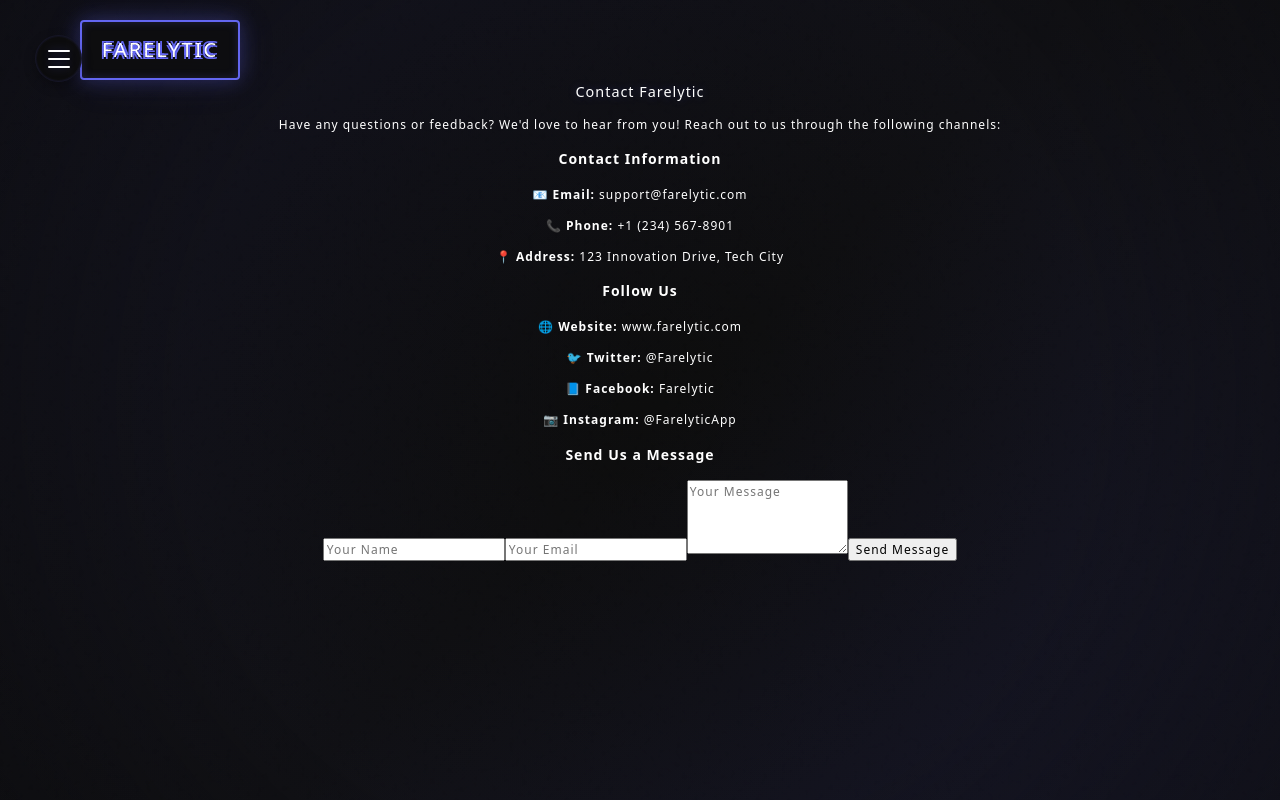
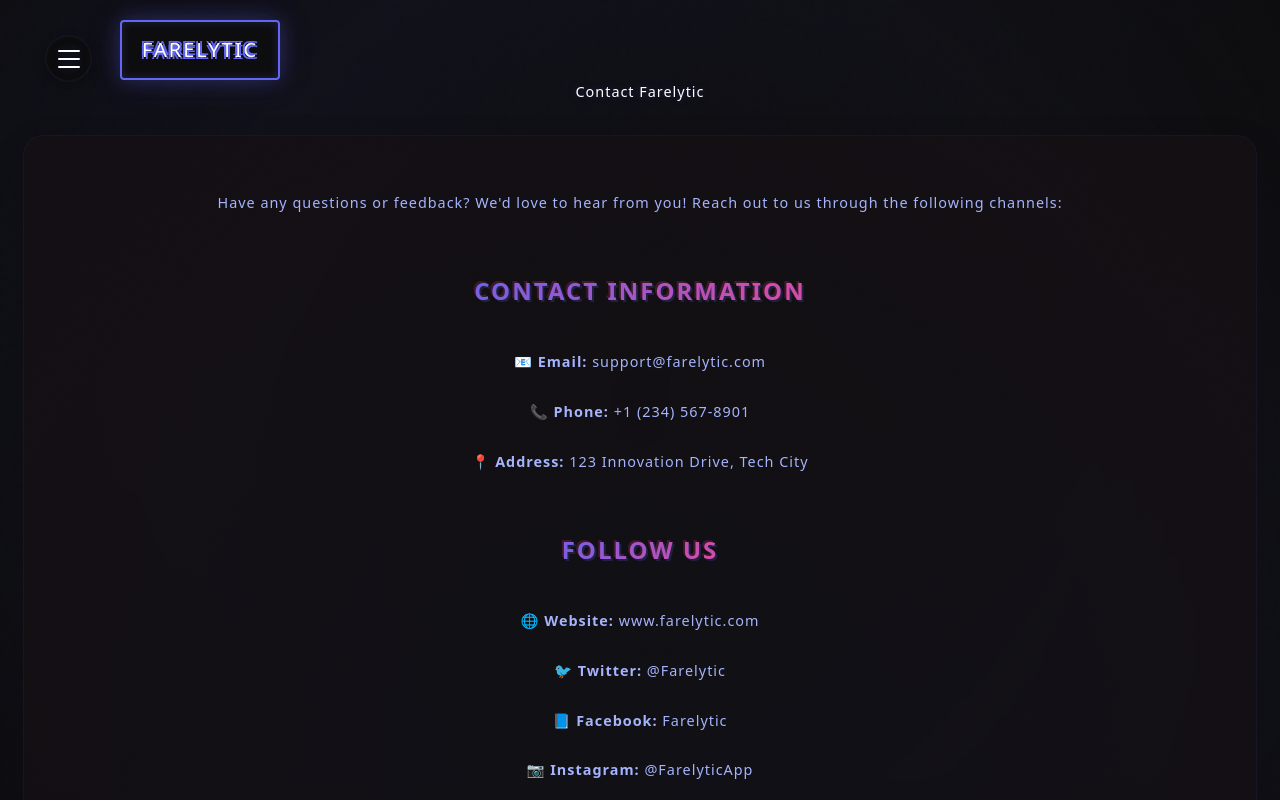
Before and after one commit to ohmschrodinger/Farelytic, a React (Create React App) app: page /contact in a window 1280 px wide. Built offline with nearby package versions, Linux system fonts and the light colour scheme; no server answers; sample sign-in values are in the browser's storage.

Commit message:
UI Improvements

```diff
--- a/src/components/HamburgerMenu.jsx
+++ b/src/components/HamburgerMenu.jsx
@@ -1,4 +1,4 @@
-import React, { useState } from "react";
+import React, { useState, useEffect } from "react";
 import { useNavigate } from "react-router-dom";
 import "../index.css";
 
@@ -6,9 +6,23 @@ const HamburgerMenu = ({ onLogout }) => {
   const [isOpen, setIsOpen] = useState(false);
   const navigate = useNavigate();
 
+  useEffect(() => {
+    // Toggle body class when menu opens/closes
+    if (isOpen) {
+      document.body.classList.add('menu-open');
+    } else {
+      document.body.classList.remove('menu-open');
+    }
+
+    // Cleanup on unmount
+    return () => {
+      document.body.classList.remove('menu-open');
+    };
+  }, [isOpen]);
+
   const handleNavigation = (path) => {
+    setIsOpen(false); // Close the menu after navigating
     navigate(path);
-    setIsOpen(false); // Close the menu after navigating
   };
 
   const toggleMenu = () => {
@@ -42,7 +56,7 @@ const HamburgerMenu = ({ onLogout }) => {
       </nav>
 
       {/* Background Overlay */}
-      <div className={`dark-blue ${isOpen ? "slide" : ""}`} />
+      <div className={`dark-blue ${isOpen ? "slide" : ""}`} onClick={toggleMenu} />
     </>
   );
 };
--- a/src/index.css
+++ b/src/index.css
@@ -188,7 +188,7 @@ nav ul li {
   .farelytic-logo {
   position: fixed;
   top: 20px;
-  left: 80px;
+  left: 120px;
   z-index: 99;
   font-family: var(--minecraft-font);
   font-size: 20px;
@@ -233,7 +233,7 @@ nav ul li {
   .farelytic-logo {
     font-size: 16px;
     padding: 8px 16px;
-    left: 70px;
+    left: 100px;
   }
 }
 
@@ -459,7 +459,7 @@ nav ul li {
   left: -300px;
   width: 85%;
   max-width: 300px;
-  height: 100%;
+  height: 100vh;
   background: rgba(13, 13, 13, 0.95);
   backdrop-filter: blur(20px);
   -webkit-backdrop-filter: blur(20px);
@@ -471,10 +471,16 @@ nav ul li {
   padding: 30px 20px;
   z-index: 1000;
   overflow-y: auto;
+  -webkit-overflow-scrolling: touch;
 }
 
 .menu-overlay.open {
   left: 0;
+}
+
+/* Add styles to prevent body scrolling when menu is open */
+body.menu-open {
+  overflow: initial;
 }
 
 .menu-content p {
@@ -524,7 +530,7 @@ nav ul li {
   height: 45px;
   width: 45px;
   top: 15px;
-  left: 15px;
+  left: 25px;
   z-index: 1000;
   cursor: pointer;
   border-radius: 50%;
@@ -570,35 +576,39 @@ nav ul li {
 /* Menu animation - modified to only show when clicked */
 nav {
   background: linear-gradient(135deg, var(--primary-color) 0%, var(--secondary-color) 100%);
-  position: absolute;
+  position: fixed;
   top: 0;
   left: 0;
-  height: 100%;
+  height: 100vh;
   width: 0%;
-  z-index: 10;
+  z-index: 1000;
   opacity: 0;
   transition: all 600ms cubic-bezier(.62,.04,.3,1.56);
   border-radius: 0 20px 20px 0;
-  visibility: hidden; /* Added to ensure menu is hidden by default */
+  visibility: hidden;
+  display: flex;
+  align-items: center;
+  justify-content: center;
 }
 
 nav.show {
-  width: 85%; /* Wider for mobile */
+  width: 85%;
   max-width: 300px;
   opacity: 1;
-  visibility: visible; /* Show menu when .show class is applied */
+  visibility: visible;
 }
 
 nav ul {
-  position: absolute;
-  top: 30%;
-  left: 20%;
+  position: relative;
   list-style: none;
   padding: 0;
+  margin: 0;
+  width: 100%;
+  text-align: center;
 }
 
 nav ul li {
-  font-size: 18px; /* Smaller for mobile */
+  font-size: 18px;
   color: white;
   line-height: 2.2;
   text-transform: uppercase;
@@ -607,6 +617,7 @@ nav ul li {
   padding: 8px 15px;
   border-radius: 10px;
   transition: var(--transition);
+  margin: 10px 0;
 }
 
 nav ul li:hover {
@@ -616,24 +627,24 @@ nav ul li:hover {
 
 /* Background overlay - modified to only show when menu is clicked */
 .dark-blue {
-  position: absolute;
+  position: fixed;
   top: 0;
   left: 0;
-  background: rgba(5, 143, 90, 0.7);
-  height: 100%;
+  height: 100vh;
   width: 0%;
   transition: all 500ms cubic-bezier(.62,.04,.3,1.8);
-  z-index: 5;
-  opacity: 0; /* Hidden by default */
+  z-index: 999;
+  opacity: 0;
   backdrop-filter: blur(5px);
-  visibility: hidden; /* Added to ensure overlay is hidden by default */
+  visibility: hidden;
+  background: rgba(5, 143, 90, 0.7);
 }
 
 .dark-blue.slide {
-  width: 85%; /* Match nav width */
+  width: 85%;
   max-width: 300px;
   opacity: 1;
-  visibility: visible; /* Show overlay when .slide class is applied */
+  visibility: visible;
 }
 
 /* Profile styles with improved aesthetics */
@@ -641,8 +652,9 @@ nav ul li:hover {
   display: flex;
   flex-direction: column;
   align-items: center;
-  padding: 70px 20px 100px; /* Increased top padding for logo */
-  max-width: var(--max-search-width);
+  justify-content: center;
+  padding: 70px 20px 100px;
+  width: 100%;
   margin: 0 auto;
   min-height: 90vh;
   padding-top: 5rem;
@@ -659,10 +671,11 @@ nav ul li:hover {
 .profile-content {
   background-color: var(--card-background);
   border-radius: var(--border-radius);
-  padding: 25px 20px; /* Smaller padding for mobile */
+  padding: 25px 40px;
   box-shadow: var(--shadow);
-  margin-bottom: 30px;
-  width: 100%;
+  margin: 0 auto 30px;
+  width: 100%;
+  max-width: 1200px;
   transition: var(--transition);
 }
 
@@ -696,19 +709,22 @@ nav ul li:hover {
 
 .profile-details {
   margin-bottom: 25px;
+  word-break: break-word; /* Ensure long text wraps properly */
 }
 
 .profile-details h3 {
-  font-size: 20px; /* Smaller for mobile */
+  font-size: 20px;
   margin-bottom: 12px;
   color: var(--text-color);
+  word-break: break-word;
 }
 
 .profile-details p {
   margin-bottom: 15px;
   line-height: 1.6;
   color: var(--light-text);
-  font-size: 15px; /* Smaller for mobile */
+  font-size: 15px;
+  word-break: break-word;
 }
 
 /* Form elements with improved aesthetics */
@@ -795,16 +811,26 @@ nav ul li:hover {
 
 .location-input-group {
   margin-bottom: 1rem;
+  width: 100%;
+}
+
+.input-with-icon {
+  position: relative;
+  display: flex;
+  align-items: center;
+  width: 100%;
 }
 
 .location-input {
   width: 100%;
   padding: 1.2rem 1.5rem;
+  padding-right: 3rem; /* Add space for the current location button */
   font-size: 1.1rem;
   border: 1px solid rgba(0, 0, 0, 0.1);
   border-radius: 16px;
   transition: var(--transition);
   background-color: #f8fafc;
+  box-sizing: border-box;
 }
 
 .location-input:focus {
@@ -851,18 +877,13 @@ nav ul li:hover {
   justify-content: center;
   transition: var(--transition);
   border-radius: 50%;
+  z-index: 1;
+  pointer-events: auto;
 }
 
 .current-location-btn:hover {
   background-color: rgba(99, 102, 241, 0.1);
   transform: translateY(-50%) scale(1.1);
-}
-
-.input-with-icon {
-  position: relative;
-  display: flex;
-  align-items: center;
-  width: 100%;
 }
 
 /* Mobile responsiveness */
@@ -1018,7 +1039,7 @@ nav ul li:hover {
     height: 40px;
     width: 40px;
     top: 10px;
-    left: 10px;
+    left: 20px;
   }
 
   .icon-1, .icon-2, .icon-3 {
@@ -1430,3 +1451,273 @@ nav ul li:hover {
     0 0 20px rgba(99, 102, 241, 0.3),
     0 0 40px rgba(99, 102, 241, 0.2);
 }
+
+.edit-profile-btn {
+  display: block;
+  margin: 20px auto;
+  padding: 12px 24px;
+  background: var(--primary-color);
+  color: white;
+  border: none;
+  border-radius: var(--border-radius);
+  font-size: 16px;
+  font-weight: 500;
+  cursor: pointer;
+  transition: var(--transition);
+  box-shadow: 0 4px 6px rgba(99, 102, 241, 0.2);
+  text-transform: uppercase;
+  letter-spacing: 1px;
+  width: fit-content;
+  min-width: 200px;
+}
+
+/* About, Services, and Contact Page Styles */
+.about-content,
+.services-content,
+.contact-content {
+  background: rgba(13, 13, 13, 0.7);
+  backdrop-filter: blur(10px);
+  -webkit-backdrop-filter: blur(10px);
+  border: 1px solid rgba(99, 102, 241, 0.1);
+  border-radius: 20px;
+  padding: 2.5rem;
+  box-shadow: 0 8px 32px rgba(0, 0, 0, 0.1);
+  margin: 2rem auto;
+  max-width: 1200px;
+  width: 90%;
+  position: relative;
+  overflow: hidden;
+  transition: transform 0.3s ease, box-shadow 0.3s ease;
+  font-family: var(--minecraft-font);
+  color: var(--text-color);
+}
+
+.about-content:hover,
+.services-content:hover,
+.contact-content:hover {
+  transform: translateY(-5px);
+  box-shadow: 0 12px 40px rgba(99, 102, 241, 0.15);
+}
+
+.about-content h3,
+.services-content h3,
+.contact-content h3 {
+  font-size: 1.5rem;
+  color: var(--text-color);
+  margin: 2rem 0 1.5rem;
+  background: linear-gradient(135deg, var(--primary-color), var(--secondary-color));
+  -webkit-background-clip: text;
+  -webkit-text-fill-color: transparent;
+  display: inline-block;
+  text-transform: uppercase;
+  letter-spacing: 2px;
+  text-shadow:
+    2px 2px 0 rgba(99, 102, 241, 0.2),
+    -2px -2px 0 rgba(236, 72, 153, 0.2);
+}
+
+.about-content p,
+.services-content p,
+.contact-content p {
+  color: var(--light-text);
+  line-height: 1.8;
+  margin-bottom: 1.5rem;
+  font-size: 0.9rem;
+  letter-spacing: 1px;
+}
+
+.services-list {
+  list-style: none;
+  padding: 0;
+  margin: 2rem 0;
+}
+
+.services-list li {
+  margin-bottom: 1.5rem;
+  padding: 1.5rem;
+  background: rgba(99, 102, 241, 0.1);
+  border-radius: 15px;
+  box-shadow: 0 5px 15px rgba(0, 0, 0, 0.1);
+  transition: transform 0.3s ease;
+  border: 1px solid rgba(99, 102, 241, 0.2);
+  display: flex;
+  align-items: center;
+  gap: 1rem;
+}
+
+.services-list li:hover {
+  transform: translateX(10px);
+  background: rgba(99, 102, 241, 0.15);
+  box-shadow: 0 8px 20px rgba(99, 102, 241, 0.2);
+}
+
+.services-list li strong {
+  color: var(--text-color);
+  font-size: 1rem;
+  display: block;
+  margin-bottom: 0.5rem;
+  text-transform: uppercase;
+  letter-spacing: 1px;
+}
+
+.contact-form {
+  margin-top: 2rem;
+  display: flex;
+  flex-direction: column;
+  gap: 1.5rem;
+}
+
+.contact-form input,
+.contact-form textarea {
+  width: 100%;
+  padding: 1rem;
+  background: rgba(13, 13, 13, 0.6);
+  border: 1px solid rgba(99, 102, 241, 0.2);
+  border-radius: 10px;
+  font-size: 0.9rem;
+  transition: all 0.3s ease;
+  color: var(--text-color);
+  font-family: var(--minecraft-font);
+  letter-spacing: 1px;
+}
+
+.contact-form input:focus,
+.contact-form textarea:focus {
+  outline: none;
+  border-color: var(--primary-color);
+  box-shadow: 0 0 0 3px rgba(99, 102, 241, 0.1);
+  background: rgba(13, 13, 13, 0.8);
+}
+
+.contact-form textarea {
+  min-height: 150px;
+  resize: vertical;
+}
+
+.contact-form button {
+  background: linear-gradient(135deg, var(--primary-color), var(--secondary-color));
+  color: white;
+  border: none;
+  padding: 1rem 2rem;
+  border-radius: 10px;
+  font-size: 0.9rem;
+  font-weight: 600;
+  cursor: pointer;
+  transition: all 0.3s ease;
+  text-transform: uppercase;
+  letter-spacing: 1px;
+  align-self: center;
+  font-family: var(--minecraft-font);
+  box-shadow: 0 4px 12px rgba(99, 102, 241, 0.3);
+}
+
+.contact-form button:hover {
+  transform: translateY(-2px);
+  box-shadow: 0 6px 16px rgba(99, 102, 241, 0.4);
+}
+
+/* Social Links Styles */
+.social-links {
+  display: flex;
+  gap: 1.5rem;
+  margin: 2rem 0;
+  justify-content: center;
+}
+
+.social-links a {
+  color: var(--text-color);
+  text-decoration: none;
+  font-size: 0.9rem;
+  display: flex;
+  align-items: center;
+  gap: 0.5rem;
+  padding: 0.8rem 1.5rem;
+  background: rgba(13, 13, 13, 0.6);
+  border-radius: 10px;
+  transition: all 0.3s ease;
+  border: 1px solid rgba(99, 102, 241, 0.2);
+  font-family: var(--minecraft-font);
+  letter-spacing: 1px;
+}
+
+.social-links a:hover {
+  transform: translateY(-3px);
+  box-shadow: 0 5px 15px rgba(99, 102, 241, 0.2);
+  background: rgba(99, 102, 241, 0.15);
+  border-color: var(--primary-color);
+}
+
+/* Dynamic Background Animation */
+.about-content::after,
+.services-content::after,
+.contact-content::after {
+  content: '';
+  position: absolute;
+  top: -50%;
+  left: -50%;
+  width: 200%;
+  height: 200%;
+  background: radial-gradient(
+    circle,
+    rgba(99, 102, 241, 0.03) 0%,
+    rgba(236, 72, 153, 0.03) 50%,
+    transparent 70%
+  );
+  animation: rotate 30s linear infinite;
+  z-index: -1;
+  pointer-events: none;
+}
+
+@keyframes rotate {
+  from {
+    transform: rotate(0deg);
+  }
+  to {
+    transform: rotate(360deg);
+  }
+}
+
+/* Responsive Design */
+@media (max-width: 768px) {
+  .about-content,
+  .services-content,
+  .contact-content {
+    padding: 1.5rem;
+    width: 95%;
+  }
+
+  .about-content h3,
+  .services-content h3,
+  .contact-content h3 {
+    font-size: 1.2rem;
+  }
+
+  .about-content p,
+  .services-content p,
+  .contact-content p {
+    font-size: 0.8rem;
+  }
+
+  .services-list li {
+    padding: 1rem;
+  }
+
+  .services-list li strong {
+    font-size: 0.9rem;
+  }
+
+  .social-links {
+    flex-wrap: wrap;
+  }
+
+  .social-links a {
+    font-size: 0.8rem;
+    padding: 0.6rem 1rem;
+  }
+
+  .contact-form input,
+  .contact-form textarea,
+  .contact-form button {
+    font-size: 0.8rem;
+  }
+}
```
Also changed, not shown: src/assets/welcome.svg.
